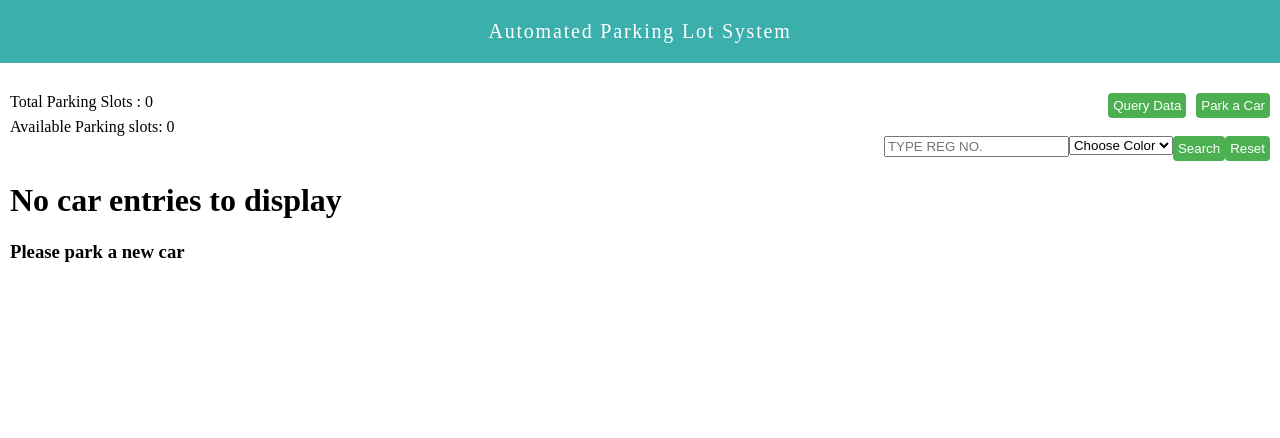
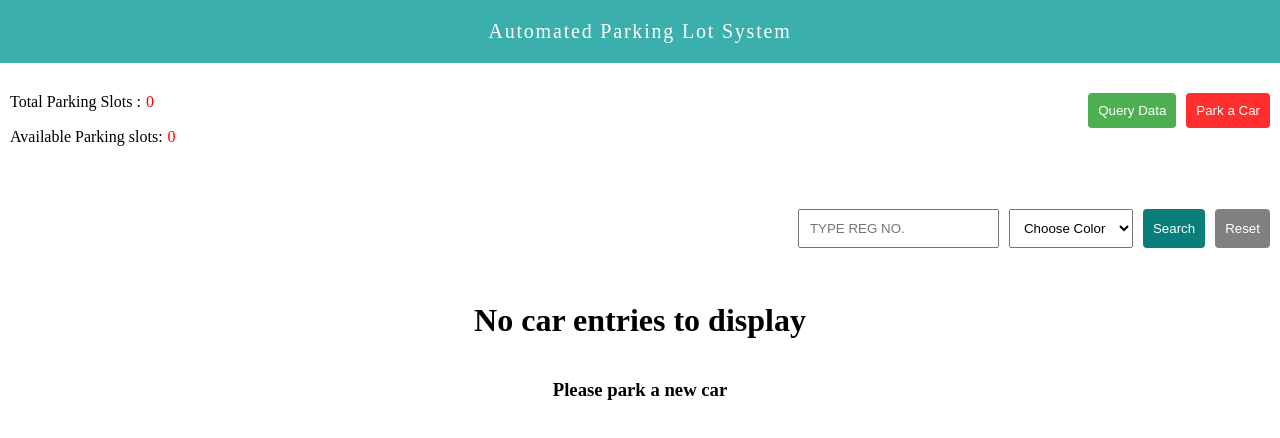
Before and after one commit to swapnil149/MoveInSync-React-Assignment, a React (Create React App) app: page / in a window 1280 px wide. Both pictures are taken after a click on the button "SUBMIT". Shown: the top 438 px of the page. Built offline with nearby package versions, Linux system fonts and the light colour scheme.

Commit message:
css changes

```diff
--- a/src/InitialPage.js
+++ b/src/InitialPage.js
@@ -19,7 +19,6 @@ const InitialPage = props => {
               name="totalSlots"
               value={totalSlots}
               placeholder="Enter Number of Parking Places"
-              //type="number"
               onChange={handleParkedPlaces}
             />
           </li>
@@ -29,7 +28,6 @@ const InitialPage = props => {
               name="carsParked"
               value={carsParked}
               placeholder="Enter Number of parked cars"
-              //type="number"
               onChange={handleParkedPlaces}
             />
           </li>
--- a/src/LandingPage.js
+++ b/src/LandingPage.js
@@ -22,7 +22,6 @@ class LandingPage extends React.Component {
       queryData: 0,
       show: false,
       errorInModal: "",
-      //data: carAttributes(10, 5),
       data: carAttributes(this.props.totalSlots, this.props.carsParked),
       carColor: carColor,
       filterStr: "",
@@ -166,16 +165,16 @@ class LandingPage extends React.Component {
     } = this.state;
 
     const { totalSlots } = this.props;
-    // const carsParked = 5;
-    // const totalSlots = 10;
-    //const
     return (
       <>
         <div className="App">
           <div className="header">Automated Parking Lot System</div>
           <div className="main">
             <div className="flexInner1">
-              <div>Total Parking Slots : {totalSlots}</div>
+              <div className="numberValue">
+                <div style={{ marginRight: "5px" }}>Total Parking Slots :</div>
+                <div style={{ color: "red" }}>{totalSlots}</div>
+              </div>
               <div className="flexDoubleInner">
                 <button
                   className="queryData"
@@ -196,23 +195,26 @@ class LandingPage extends React.Component {
                 closeModal={this.closeModal}
               />
             ) : null}
-            <div>Available Parking slots: {totalSlots - carsParked}</div>
+            <div className="numberValue">
+              <div style={{ marginRight: "5px" }}>Available Parking slots:</div>
+              <div style={{ color: "red" }}>{totalSlots - carsParked}</div>
+            </div>
+
             <div className="flexInner3">
-              <div>
               <input
+                className="regNo"
                 name="carNo"
                 value={filterStr}
                 placeholder="TYPE REG NO."
                 type="text"
                 onChange={this.handleFilterChange}
               />
-              </div>
-              <div>
               <select
+                className="colorSelector"
                 value={selectColorFilter}
                 onChange={this.handleSelectColor}
               >
-                  <option value="" selected disabled hidden>
+                <option value="" disabled hidden>
                   Choose Color
                 </option>
                 {carColor.map(obj => (
@@ -221,13 +223,12 @@ class LandingPage extends React.Component {
                   </option>
                 ))}
               </select>
-              </div>
-              <div>
-                <button onClick={this.handleSearch}>Search</button>
-              </div>
-              <div>
-                <button onClick={this.handleReset}>Reset</button>
-              </div>
+              <button className="search" onClick={this.handleSearch}>
+                Search
+              </button>
+              <button className="reset" onClick={this.handleReset}>
+                Reset
+              </button>
             </div>
             <TableElement
               handleQueryData={this.handleQueryData}
@@ -235,8 +236,6 @@ class LandingPage extends React.Component {
               handleRemove={this.handleRemove}
               handleSort={this.handleSort}
               shouldRowBeHide={shouldRowBeHide}
-              // totalSlots={totalSlots}
-              // carsParked={carsParked}
             />
           </div>
         </div>
--- a/src/Modal.js
+++ b/src/Modal.js
@@ -31,35 +31,46 @@ class Modal extends React.Component {
         <div className="modal-main">
           {parseInt(availableSlots, 10) !== 0 ? (
             <div>
-              <h1>Entry for new car</h1>
+              <div className="header">Entry for new car</div>
+              <div className="modalInner">
                 <input
+                  className="licenseNo"
                   name="licenseNo"
                   value={licenseNo}
                   placeholder="Enter Car No. Example: KA-46-XB-1917"
                   onChange={this.handleNewCarEntry}
                 />
                 <input
+                  className="newColor"
                   name="newColor"
                   value={newColor}
                   placeholder="Enter car color Example: Red"
                   onChange={this.handleNewCarEntry}
                 />
+                <div className="modalButton">
                   <button
+                    className="createEntry"
                     onClick={() => {
                       createModalWithValidation(licenseNo, newColor);
                     }}
                   >
                     Create Entry
                   </button>
-              <button onClick={closeModal}>Close</button>
+                  <button className="close" onClick={closeModal}>
+                    Close
+                  </button>
+                </div>
                 {errorInModal && errorInModal.length ? (
-                <div>{invalidInput}</div>
+                  <div className="modalError">{invalidInput}</div>
                 ) : null}
               </div>
+            </div>
           ) : (
-            <div>
-              <h1>"Sorry all slots are full"</h1>
-              <button onClick={closeModal}>Close</button>
+            <div className="modalNoEntry">
+              <h1>Sorry all slots are full</h1>
+              <button className="close" onClick={closeModal}>
+                Close
+              </button>
             </div>
           )}
         </div>
--- a/src/TableElement.js
+++ b/src/TableElement.js
@@ -6,7 +6,7 @@ const TableElement = props => {
   const rows = renderTableData(data, handleRemove, shouldRowBeHide);
 
   return (
-    <div className="table">
+    <div>
       {rows && rows.length ? (
         <table className="car">
           <tbody>
@@ -15,7 +15,7 @@ const TableElement = props => {
           </tbody>
         </table>
       ) : (
-        <div>
+        <div className="tableError">
           <h1>No car entries to display</h1>
           <h3>Please park a new car</h3>
         </div>
--- a/src/styles.css
+++ b/src/styles.css
@@ -27,21 +27,22 @@ body {
   flex-direction: row;
   justify-content: space-between;
 }
+.flexInner1 button,
+.flexInner3 button,
+.modalButton button,
+.modalNoEntry button {
+  border: none;
+  border-radius: 4px;
+  color: white;
+  padding: 10px;
+  text-align: center;
+  cursor: pointer;
+}
 .flexDoubleInner,
 .flexInner3 {
   display: flex;
   flex-direction: row;
   justify-content: flex-end;
-}
-
-.main button {
-  background-color: #4caf50;
-  border: none;
-  border-radius: 4px;
-  color: white;
-  padding: 5px;
-  text-align: center;
-  cursor: pointer;
 }
 
 .queryData {
@@ -51,6 +52,30 @@ body {
 
 .parkACar {
   background-color: rgba(255, 0, 0, 0.815);
+}
+
+.flexInner3 {
+  margin-top: 5%;
+  margin-bottom: 1%;
+}
+
+.regNo,
+.colorSelector,
+.search {
+  margin-right: 10px;
+}
+
+.regNo,
+.colorSelector {
+  padding: 10px;
+}
+
+.search {
+  background-color: #097e7a;
+}
+
+.reset {
+  background-color: grey;
 }
 
 .container {
@@ -113,16 +138,20 @@ body {
   margin-left: auto;
   padding: 8px 16px;
   border: none;
-  background: #333;
+  background-color: rgba(41, 37, 37, 0.849);
   color: #f2f2f2;
   text-transform: uppercase;
   letter-spacing: 0.09em;
-  border-radius: 2px;
+  border-radius: 4px;
 }
+.error-message,
+.modalError {
+  margin-left: auto;
+  color: red;
+}
+
 .error-message {
   margin-top: -20px;
-  margin-left: auto;
-  color: red;
 }
 
 .car {
@@ -148,15 +177,19 @@ body {
   padding-bottom: 12px;
   text-align: center;
   background: #333333;
-  color: white;
+  color: rgba(255, 255, 255, 0.74);
 }
 .sortHeader {
   display: flex;
   flex-direction: row;
+  justify-content: space-between;
+  align-items: center;
 }
 .sortButton {
   background: #333333;
-  color: white;
+  color: rgba(255, 255, 255, 0.74);
+  border: 1px solid (255, 255, 255, 0.74);
+  cursor: pointer;
 }
 
 .modal {
@@ -170,10 +203,60 @@ body {
 }
 .modal-main {
   position: fixed;
-  background: white;
-  width: 80%;
+  background: #3aafab;
+  width: 50%;
   height: auto;
   top: 50%;
   left: 50%;
   transform: translate(-50%, -50%);
 }
+
+.modalInner {
+  margin: 5%;
+  display: flex;
+  flex-direction: column;
+}
+
+.licenseNo,
+.newColor {
+  margin-bottom: 10px;
+  padding: 10px;
+  border: 1px solid;
+}
+.createEntry {
+  margin-right: 10px;
+  margin-bottom: 10px;
+  background-color: #097e7a;
+}
+.close {
+  margin-bottom: 10px;
+  background-color: grey;
+}
+.modalButton {
+  display: flex;
+  flex-direction: row;
+  justify-content: flex-end;
+}
+
+.modalNoEntry {
+  display: flex;
+  flex-direction: column;
+  justify-content: center;
+  align-items: center;
+  margin: 10px;
+  padding: 10px;
+}
+
+.tableError {
+  display: flex;
+  flex-direction: column;
+  justify-content: center;
+  align-items: center;
+  margin: 10px;
+  padding: 10px;
+}
+
+.numberValue {
+  display: flex;
+  flex-direction: row;
+}
--- a/src/util.js
+++ b/src/util.js
@@ -217,6 +217,7 @@ const renderTableHeader = (data, handleSortUp) => {
         <th key={index}>
           <div className="sortHeader">
             <div style={{ marginRight: "5px" }}>{ele}</div>
+            <div>
               <button
                 id={key}
                 name="asc"
@@ -233,6 +234,7 @@ const renderTableHeader = (data, handleSortUp) => {
               >
                 &darr;
               </button>
+            </div>
           </div>
         </th>
       );
```
Also changed, not shown: src/App.js (+0 -8 lines). Lines whose indentation alone changed are shown as unchanged.
